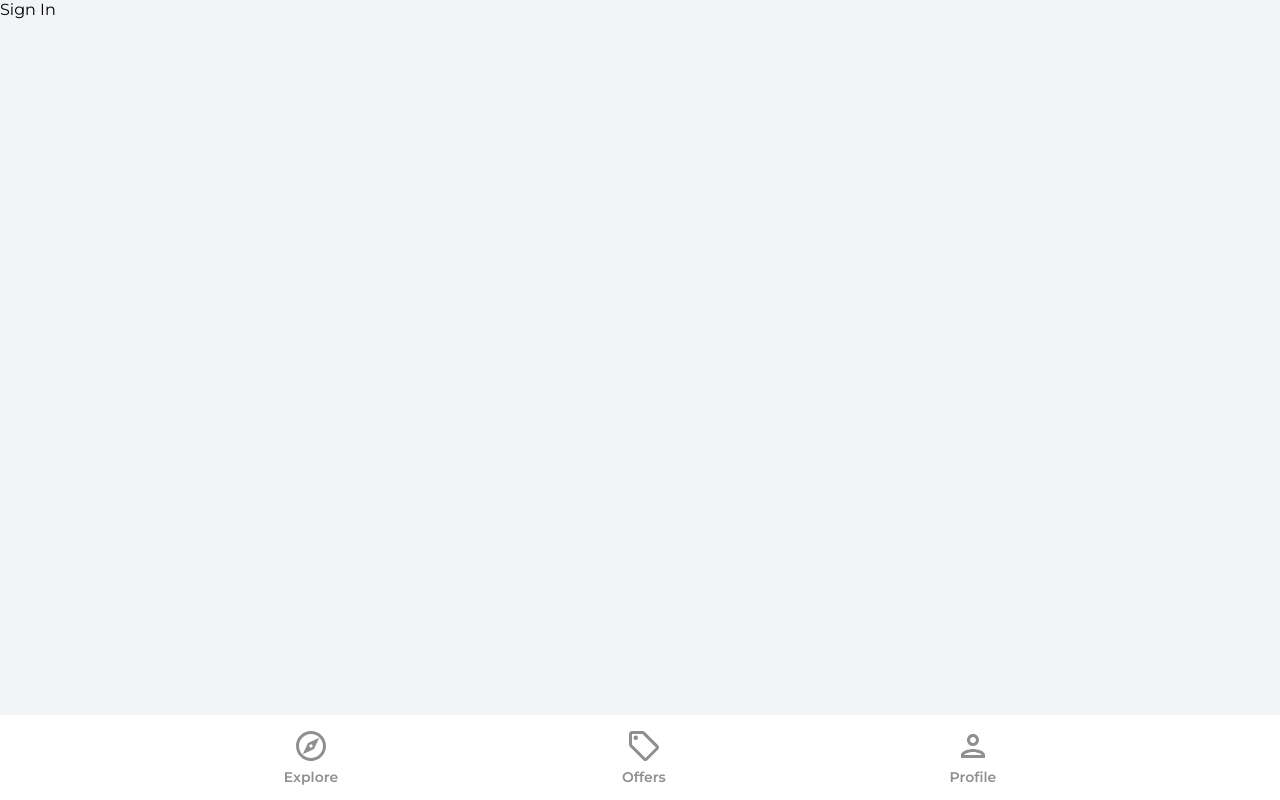
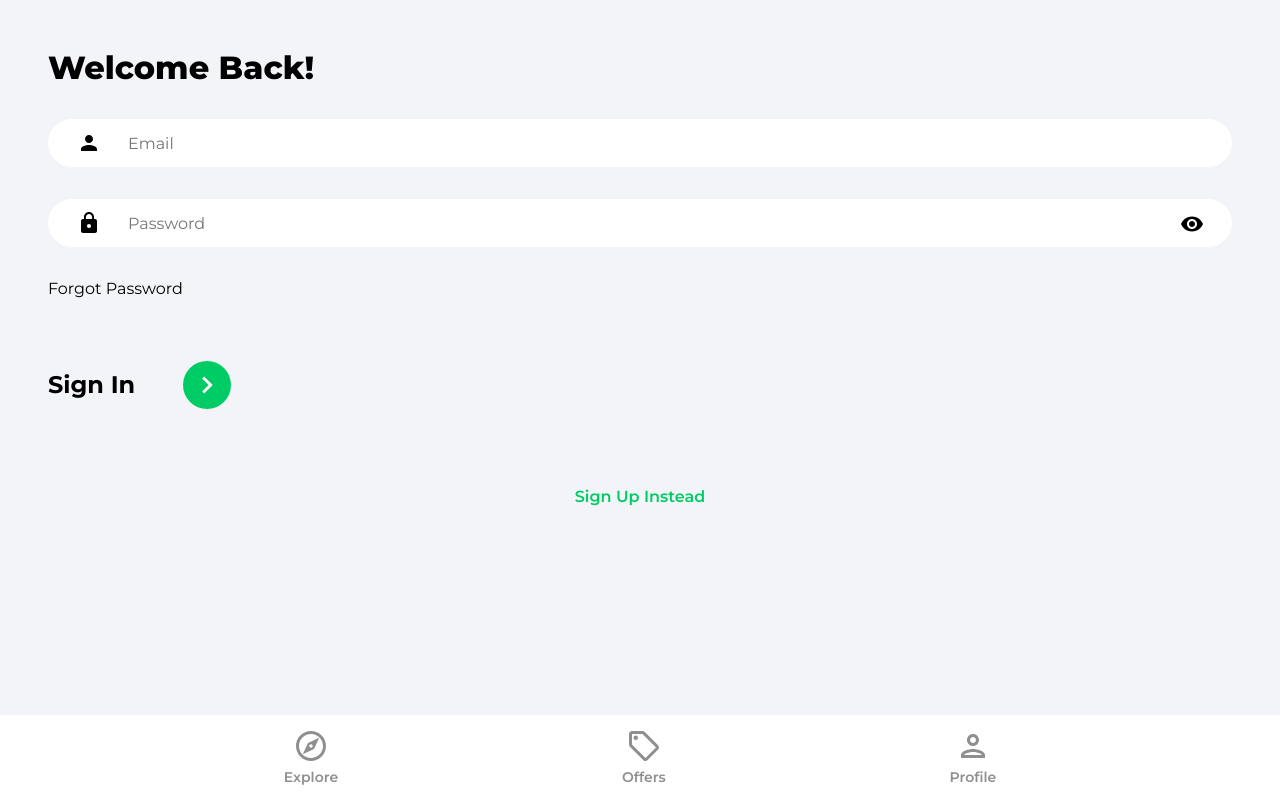
Before and after one commit to xDamneDx/react-traversy-house-marketplace, a React (Create React App) app: page /sign-in in a window 1280 px wide. Built offline with nearby package versions, Linux system fonts and the light colour scheme.

Commit message:
Added markup

```diff
--- a/src/pages/SignIn.jsx
+++ b/src/pages/SignIn.jsx
@@ -1,5 +1,71 @@
+import { useState } from "react";
+import { Link, useNavigate } from "react-router-dom";
+import { ReactComponent as ArrowRightIcon } from "../assets/svg/keyboardArrowRightIcon.svg";
+import visibilityIcon from "../assets/svg/visibilityIcon.svg";
+
 function SignIn() {
-  return <div>Sign In</div>;
+  const [showPassword, setShowPassword] = useState(false);
+  const [formData, setFormData] = useState({ email: "", password: "" });
+  const { email, password } = formData;
+  const navigate = useNavigate();
+
+  const onChange = (e) => {
+    setFormData((prevState) => ({
+      ...prevState,
+      [e.target.id]: e.target.value,
+    }));
+  };
+
+  return (
+    <>
+      <div className="pageContainer">
+        <header>
+          <p className="pageHeader">Welcome Back!</p>
+        </header>
+        <main>
+          <form>
+            <input
+              type="email"
+              className="emailInput"
+              placeholder="Email"
+              id="email"
+              value={email}
+              onChange={onChange}
+            />
+            <div className="passwordInputDiv">
+              <input
+                type={showPassword ? "text" : "password"}
+                className="passwordInput"
+                placeholder="Password"
+                id="password"
+                value={password}
+                onChange={onChange}
+              />
+              <img
+                src={visibilityIcon}
+                alt="show passsword"
+                className="showPassword"
+                onClick={() => setShowPassword((prevState) => !prevState)}
+              />
+            </div>
+            <Link to="/forgotPassword" className="ForgotPasswordLink">
+              Forgot Password
+            </Link>
+            <div className="signInBar">
+              <p className="signInText">Sign In</p>
+              <button className="signInButton">
+                <ArrowRightIcon fill="#ffffff" width="34px" height="34px" />
+              </button>
+            </div>
+          </form>
+          {/* Google OAuth */}
+          <Link to="/sign-up" className="registerLink">
+            Sign Up Instead
+          </Link>
+        </main>
+      </div>
+    </>
+  );
 }
 
 export default SignIn;
```
